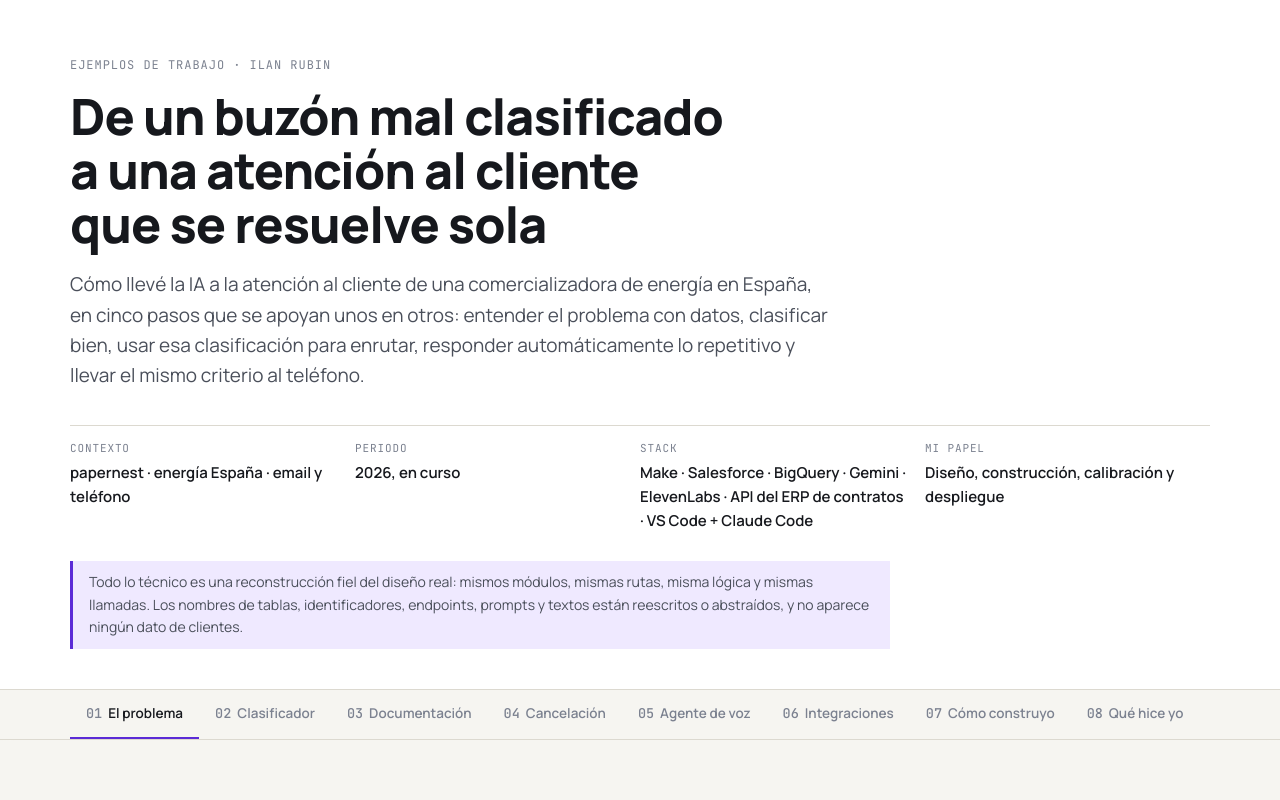
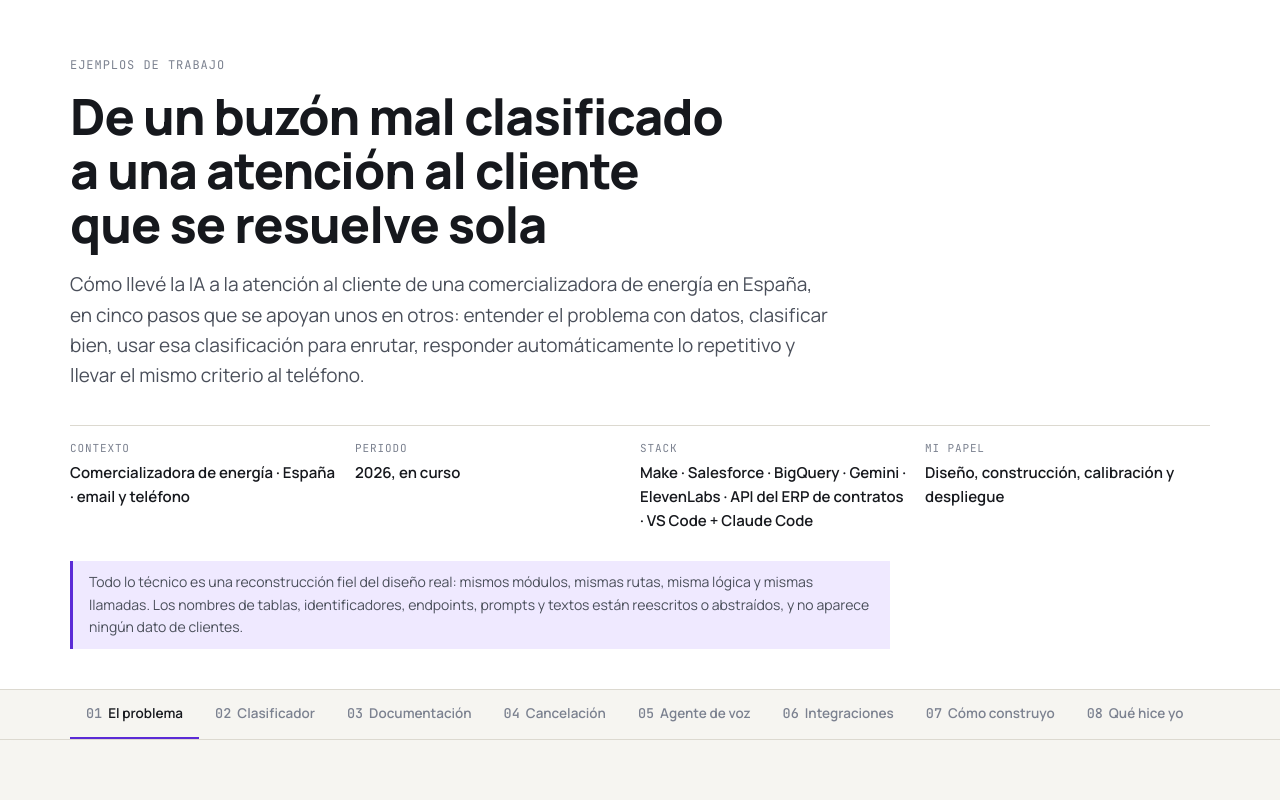
Before and after one commit to irtw-tech/irtw-tech.github.io, a plain HTML site: page index.html in a window 1280 px wide. Shown: the top 800 px of the page. Drawn offline with Linux system fonts and the light colour scheme.

Commit message:
Add files via upload

```diff
--- a/index.html
+++ b/index.html
@@ -3,7 +3,8 @@
 <head>
 <meta charset="utf-8">
 <meta name="viewport" content="width=device-width, initial-scale=1">
-<title>IA en atención al cliente · Ilan Rubin</title>
+<meta name="robots" content="noindex, nofollow">
+<title>IA en atención al cliente</title>
 <link rel="preconnect" href="https://fonts.googleapis.com">
 <link rel="stylesheet" href="https://fonts.googleapis.com/css2?family=Manrope:wght@400;500;600;700;800&family=JetBrains+Mono:wght@400;500;600&display=swap">
 <style>
@@ -240,11 +241,11 @@ footer{padding-block:40px 70px;color:var(--ink-3);font-size:13px}
 
 <header class="top">
   <div class="wrap">
-    <div class="kicker">Ejemplos de trabajo · Ilan Rubin</div>
+    <div class="kicker">Ejemplos de trabajo</div>
     <h1>De un buzón mal clasificado a una atención al cliente que se resuelve sola</h1>
     <p class="lede">Cómo llevé la IA a la atención al cliente de una comercializadora de energía en España, en cinco pasos que se apoyan unos en otros: entender el problema con datos, clasificar bien, usar esa clasificación para enrutar, responder automáticamente lo repetitivo y llevar el mismo criterio al teléfono.</p>
     <dl class="meta">
-      <div><dt>Contexto</dt><dd>papernest · energía España · email y teléfono</dd></div>
+      <div><dt>Contexto</dt><dd>Comercializadora de energía · España · email y teléfono</dd></div>
       <div><dt>Periodo</dt><dd>2026, en curso</dd></div>
       <div><dt>Stack</dt><dd>Make · Salesforce · BigQuery · Gemini · ElevenLabs · API del ERP de contratos · VS Code + Claude Code</dd></div>
       <div><dt>Mi papel</dt><dd>Diseño, construcción, calibración y despliegue</dd></div>
@@ -592,7 +593,7 @@ Si hay texto real, por ambiguo que sea, elige la combinación más cercana.</pre
 
 </main>
 
-<footer><div class="wrap">Ilan Rubin · Barcelona</div></footer>
+
 
 <script>
 /* ===== datos de los flujos (reconstruidos) ===== */
```
